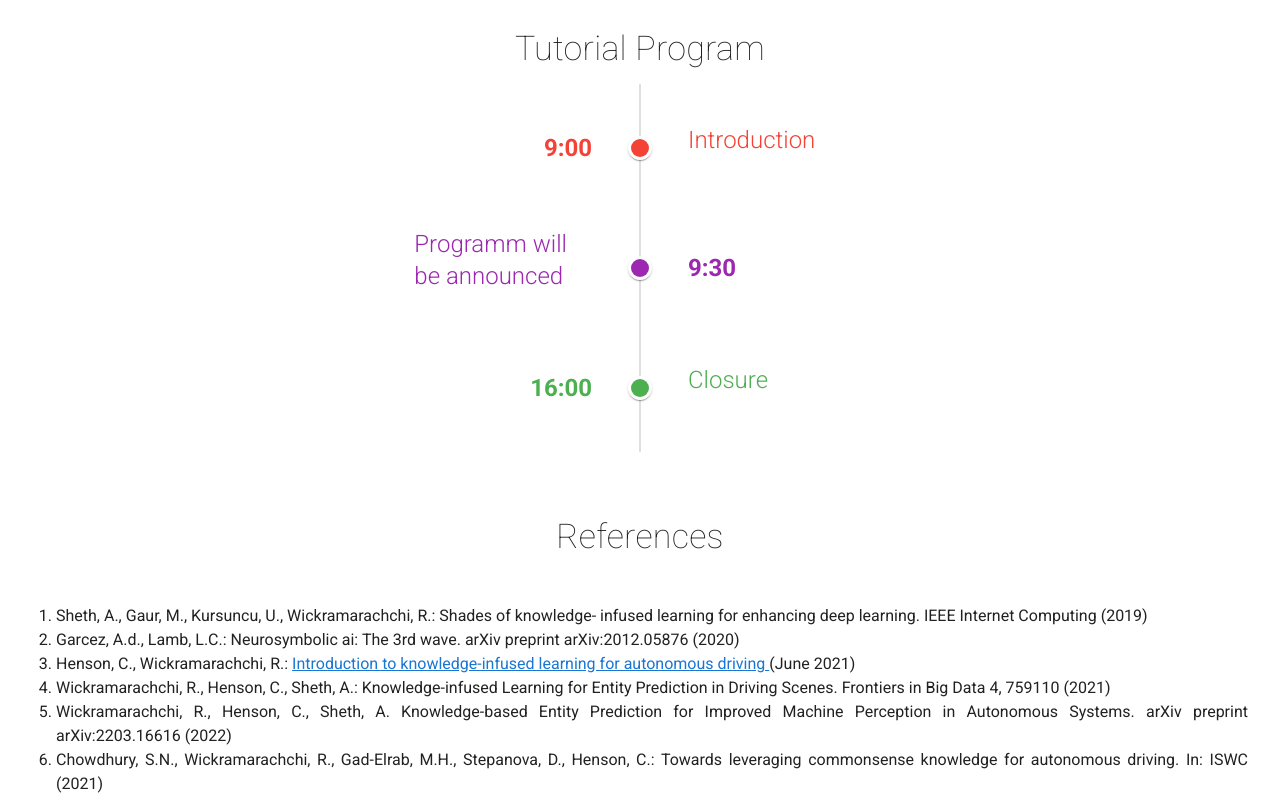
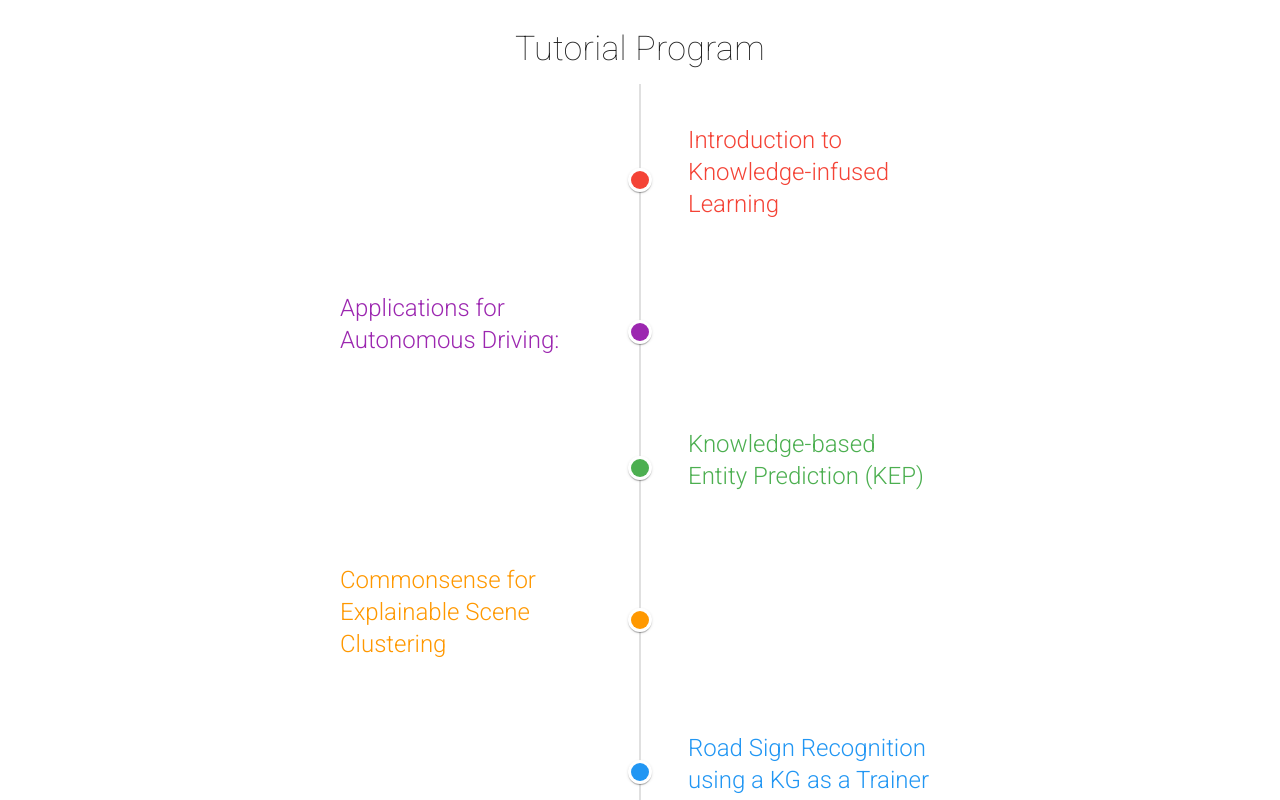
Before and after one commit to kl4ad/2022, a Vue app: page / in a window 1280 px wide. Shown: the part 3020-3820 px from the top of the page. Built offline with nearby package versions, Linux system fonts and the light colour scheme.

Commit message:
Adding tutorial program details

```diff
--- a/src/components/LandingPage.vue
+++ b/src/components/LandingPage.vue
@@ -81,11 +81,11 @@ To realize the vision of autonomous driving, the automotive industry is investin
 
   <li><b>Applications for Autonomous Driving: </b>  Despite recent advancements, AD is still far from ready to meet full level-5 autonomy requirements. The primary obstacle is the <i>open-world</i> environment in which the autonomous vehicle must operate. Navigating this environment requires making informed decisions and taking actions within novel and complex situations. While machine learning, in general, and autonomous driving, in particular, have had much success in <i>closed-world</i> environments with lots of experiential training data, the challenges posed by an open-world environment are yet to be resolved. Additionally, the full autonomy of self-driving and its widespread usage poses a new set of non-technical challenges, including user acceptance, accountability, explainability, and conformance to legal, ethical, and societal boundaries. We believe that knowledge-infused learning -- through an integration of domain knowledge and machine learning -- is a potent tool to overcome such challenges. (<i>See relevant resources:</i> [3])</li><br>
 
-  <li><b>Knowledge-based Entity Prediction (KEP) for Improved Machine Perception: </b> <img src="../assets/kep.png" align="right" width="330" height="200" /> Machine perception is one of the key technical problems in AD where detecting and recognizing objects/events in a scene (i.e. environmental perception) is a critical task. This, however, is particularly challenging as there are several reasons why an entity could go unrecognized. This includes, but not limited to, sensor failure, occlusion, low resolution (e.g., from weather), or errors in computer vision models. For example, consider the case where an ego vehicle driving through a residential neighborhood and detects only a ball on the road (partial observation) and could contain unrecognized entities such as <i>Child</i> in the scene.  Knowledge-based entity prediction (KEP) is a novel task that aims to address this issue by leveraging relational knowledge from heterogeneous sources in predicting potentially unrecognized entities\cite{wickramarachchi2021knowledge}. We will show how an innovative knowledge-infused learning approach can be developed for KEP and demonstrate its usefulness considering two high-quality, large-scale real AD datasets. (<i>See relevant resources:</i> [4,5])</li><br>
+  <li><b>Knowledge-based Entity Prediction (KEP) for Improved Machine Perception: </b> <img src="../assets/kep.png" align="right" width="330" height="200" /> Machine perception is one of the key technical problems in AD where detecting and recognizing objects/events in a scene (i.e. environmental perception) is a critical task. This, however, is particularly challenging as there are several reasons why an entity could go unrecognized. This includes, but not limited to, sensor failure, occlusion, low resolution (e.g., from weather), or errors in computer vision models. For example, consider the case where an ego vehicle driving through a residential neighborhood and detects only a ball on the road (partial observation) and could contain unrecognized entities such as <i>Child</i> in the scene.  Knowledge-based entity prediction (KEP) is a novel task that aims to address this issue by leveraging relational knowledge from heterogeneous sources in predicting potentially unrecognized entities. We will show how an innovative knowledge-infused learning approach can be developed for KEP and demonstrate its usefulness considering two high-quality, large-scale real AD datasets. (<i>See relevant resources:</i> [4,5])</li><br>
 
   <li><b>Leveraging Commonsense for Explainable Scene Clustering: </b>  The task of scene clustering refers to clustering a given set of scenes and assigning descriptive label(s) to each cluster. For example, a cluster may be described as <i>accident</i> scenes with a crashed vehicle, a police car, and an ambulance. Using scenes represented in a knowledge graph, and enriched with commonsense knowledge, it may be possible to automatically generate explanations for semantic clusters. In this tutorial, we will demonstrate how an innovative approach can be developed for explainable scene clustering along with the process of leveraging relevant commonsense knowledge for this task. (<i>See relevant resources:</i> [6])</li><br>
 
-  <li><b>Learning Visual Models for Road Sign Recognition using a Knowledge Graph as a Trainer: </b>  <img src="../assets/road_signs.png" align="right" width="370" height="150" /> The task of recognizing and understanding road signs is an important feature of autonomous driving. Current technology for road sign recognition (RSR) is mainly based on computer vision (CV) algorithms that solely depend on image data distribution of the training domain. Such models, however, tend to fail when applied to a target domain (e.g., road signs from China) that differs from their source domain (e.g. road signs from Germany) (see Fig. \ref{fig:roadsigns}). Knowledge graph neural network (KG-NN) is a novel neuro-symbolic approach to address the problem of transfer learning by using image-data-invariant auxiliary knowledge. We will show how this technology can be applied to enable transfer learning for the RSR task. (<i>See relevant resources:</i> [7])</li>
+  <li><b>Learning Visual Models for Road Sign Recognition using a Knowledge Graph as a Trainer: </b>  <img src="../assets/road_signs.png" align="right" width="370" height="150" /> The task of recognizing and understanding road signs is an important feature of autonomous driving. Current technology for road sign recognition (RSR) is mainly based on computer vision (CV) algorithms that solely depend on image data distribution of the training domain. Such models, however, tend to fail when applied to a target domain (e.g., road signs from China) that differs from their source domain (e.g. road signs from Germany). Knowledge graph neural network (KG-NN) is a novel neuro-symbolic approach to address the problem of transfer learning by using image-data-invariant auxiliary knowledge. We will show how this technology can be applied to enable transfer learning for the RSR task. (<i>See relevant resources:</i> [7])</li>
  </ul>
     </v-row>
 
@@ -229,19 +229,37 @@ import BiographyCard from './BiographyCard.vue'
       programItems: [
         {
           color: 'red',
-          time: '9:00',
-          title: 'Introduction',
+          //time: 'Time: TBD',
+          title: 'Introduction to Knowledge-infused Learning',
           description: ''
         },
         {
           color: 'purple',
-          time: '9:30',
-          title: 'Programm will be announced',
+          //time: 'Time: TBD',
+          title: 'Applications for Autonomous Driving:',
           description: ''
         },
         {
           color: 'green',
-          time: '16:00',
+          //time: 'Time: TBD',
+          title: 'Knowledge-based Entity Prediction (KEP) ',
+          description: ''
+        },
+        {
+          color: 'orange',
+          //time: 'Time: TBD',
+          title: 'Commonsense for Explainable Scene Clustering ',
+          description: ''
+        },
+        {
+          color: 'blue',
+          //time: 'Time: TBD',
+          title: 'Road Sign Recognition using a KG as a Trainer',
+          description: ''
+        },
+        {
+          color: 'teal',
+          //time: 'Time: TBD',
           title: 'Closure',
           description: ''
         },
```
Also changed, not shown: 1 other file (tests, documents, lock files or other folders).
